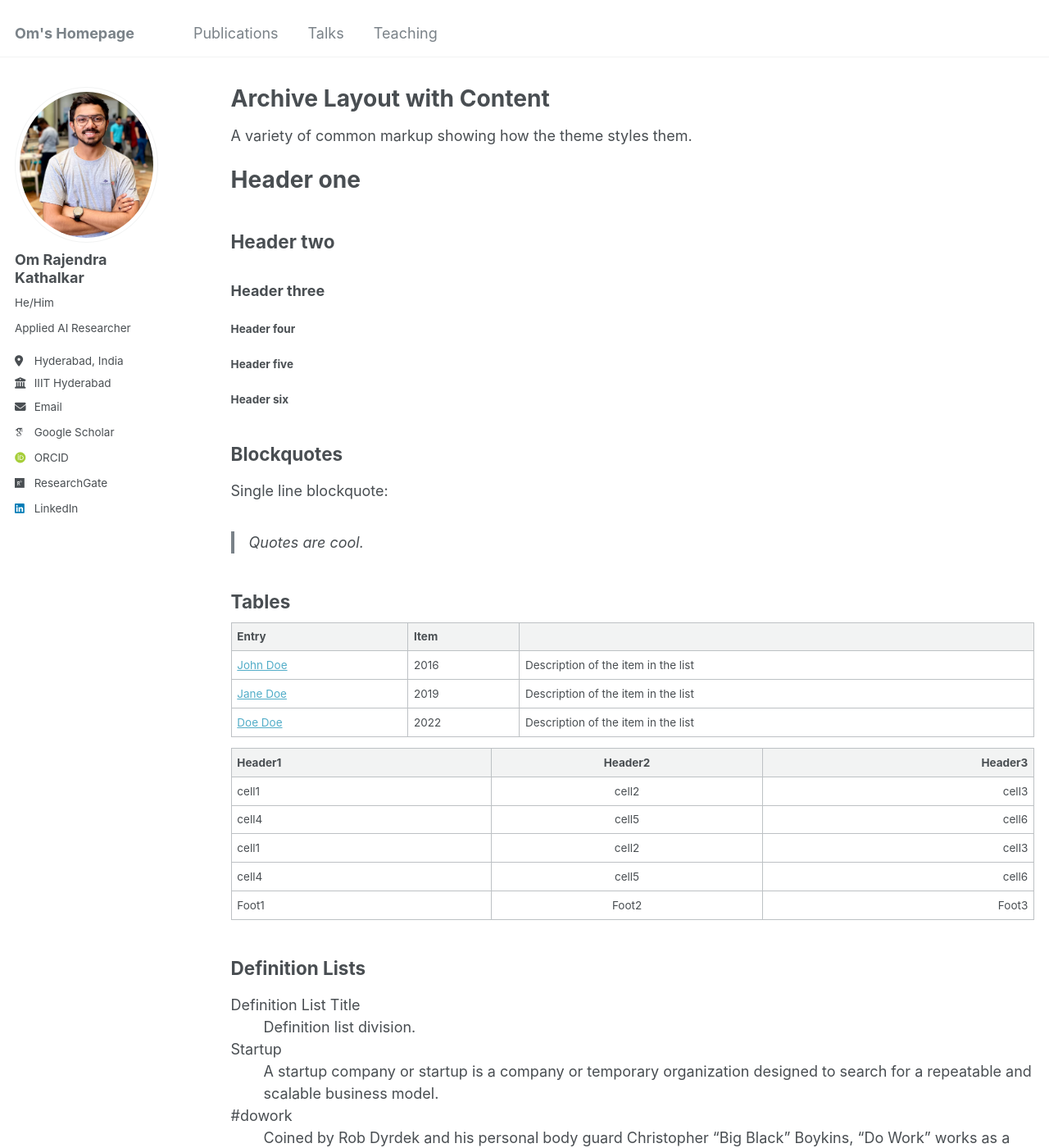
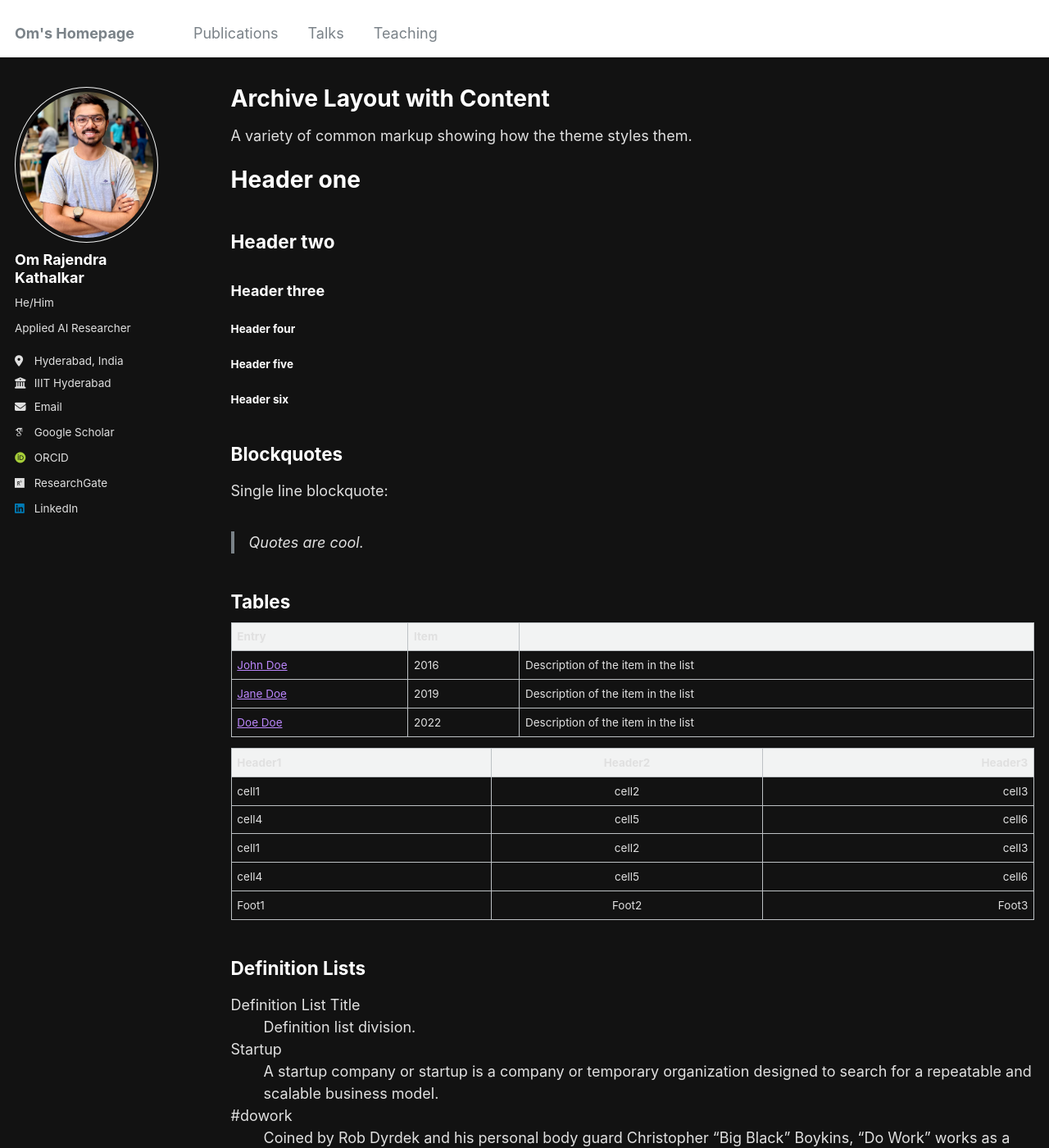
Before and after one commit to omkathalkar/omkathalkar, a Jekyll site: the page built from _pages/archive-layout-with-content.md, in a window 1280 px wide and 1400 px high. Shown: the whole window at 82% size. Built offline with Jekyll 4.4.1, drawn with Linux system fonts in a browser that asks for light colours; some web fonts are replaced.

Commit message:
Update main.scss

```diff
--- a/assets/css/main.scss
+++ b/assets/css/main.scss
@@ -48,3 +48,22 @@ $code-background-color: #1e1e1e;
 $header-color: #ffffff;
 
 // Adjust any other variables you want to change
+body {
+  background-color: $background-color;
+  color: $text-color;
+}
+
+a {
+  color: $link-color;
+}
+
+code {
+  background-color: $code-background-color;
+  color: $text-color;
+}
+
+h1, h2, h3, h4, h5, h6 {
+  color: $header-color;
+}
+
+// Adjust any other elements as needed
```
